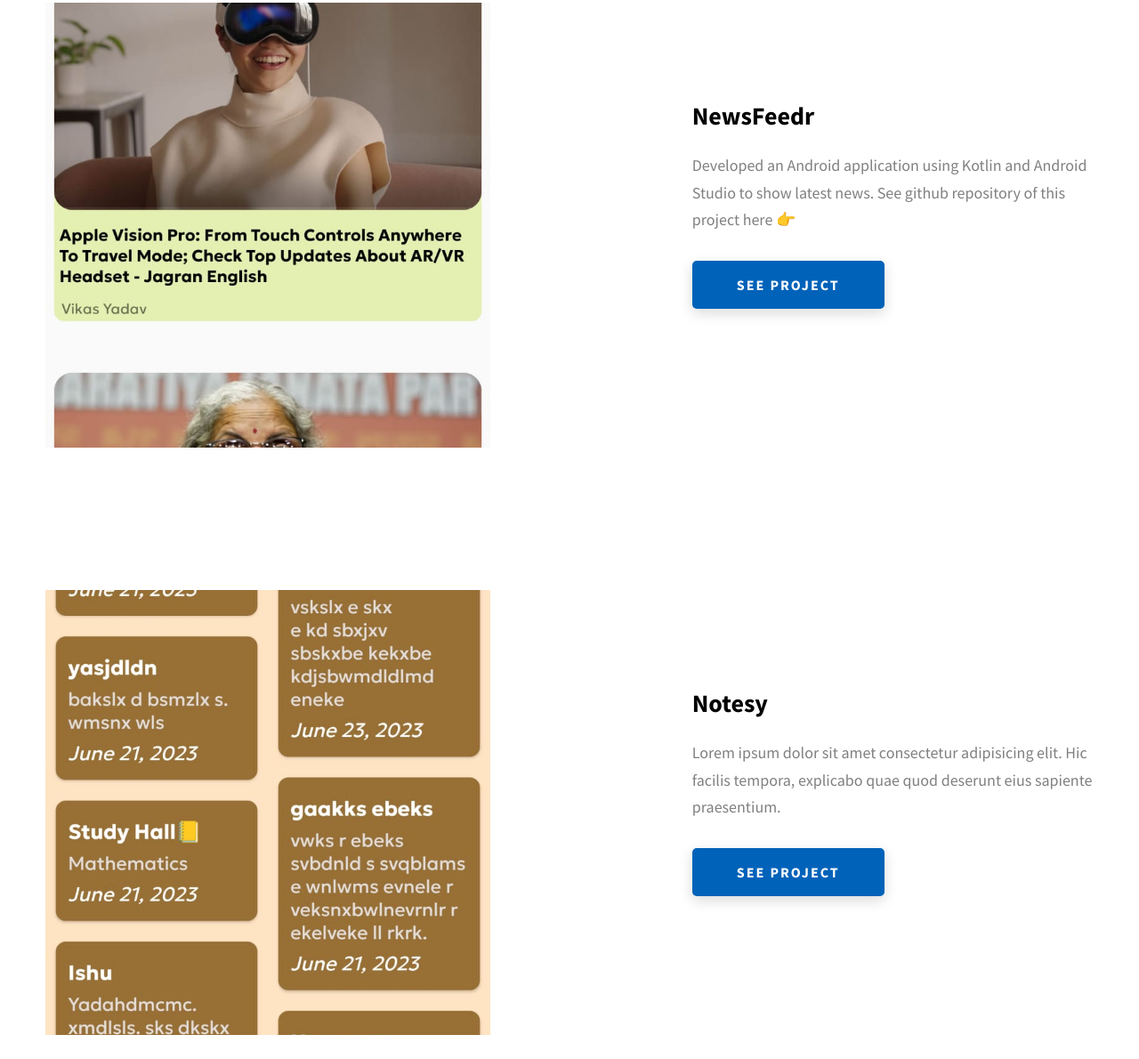
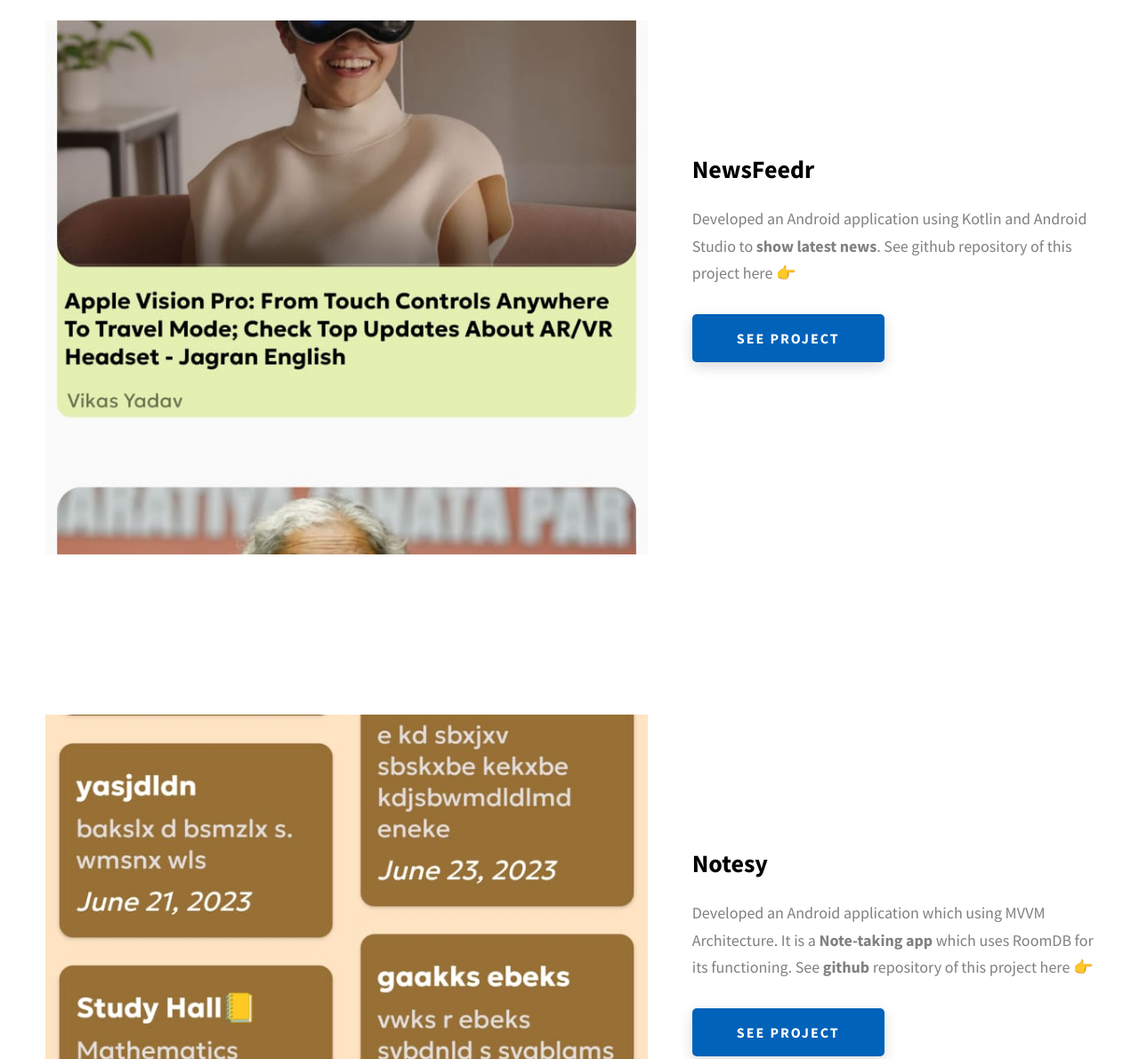
Before and after one commit to YadavYashvant/Yashvant-Portfolio, a plain HTML site: page index.html in a window 1280 px wide. Shown: the part 2054-3244 px from the top of the page at 89% size. Drawn offline with Linux system fonts and the light colour scheme.

Commit message:
Initial Commit

```diff
--- a/css/style.css
+++ b/css/style.css
@@ -291,10 +291,9 @@ textarea {
   .projects__row:last-child {
     margin-bottom: 0; }
   .projects__row-img-cont {
-    width: 500px;
-    height: 500px;
-    margin-top: 50px;
-    display: flex;
+    margin-top: 70px;
+    height: 600px;
+    display:flex;
     justify-content: center;
     background-position: center center;
     background-repeat: no-repeat;
--- a/index.html
+++ b/index.html
@@ -218,7 +218,7 @@
             <div class="projects__row-content">
               <h3 class="projects__row-content-title">NewsFeedr</h3>
               <p class="projects__row-content-desc">
-                Developed an Android application using Kotlin and Android Studio to show latest news.
+                Developed an Android application using Kotlin and Android Studio to <strong>show latest news</strong>.
                 See github repository of this project here 👉
               </p>
               <a
@@ -241,9 +241,9 @@
             <div class="projects__row-content">
               <h3 class="projects__row-content-title">Notesy</h3>
               <p class="projects__row-content-desc">
-                Lorem ipsum dolor sit amet consectetur adipisicing elit. Hic
-                facilis tempora, explicabo quae quod deserunt eius sapiente
-                praesentium.
+                Developed an Android application which using MVVM Architecture.
+                It is a <strong>Note-taking app</strong> which uses RoomDB for its functioning.
+                See <strong>github</strong> repository of this project here 👉
               </p>
               <a
                 href="https://github.com/YadavYashvant/Notesy"
```
